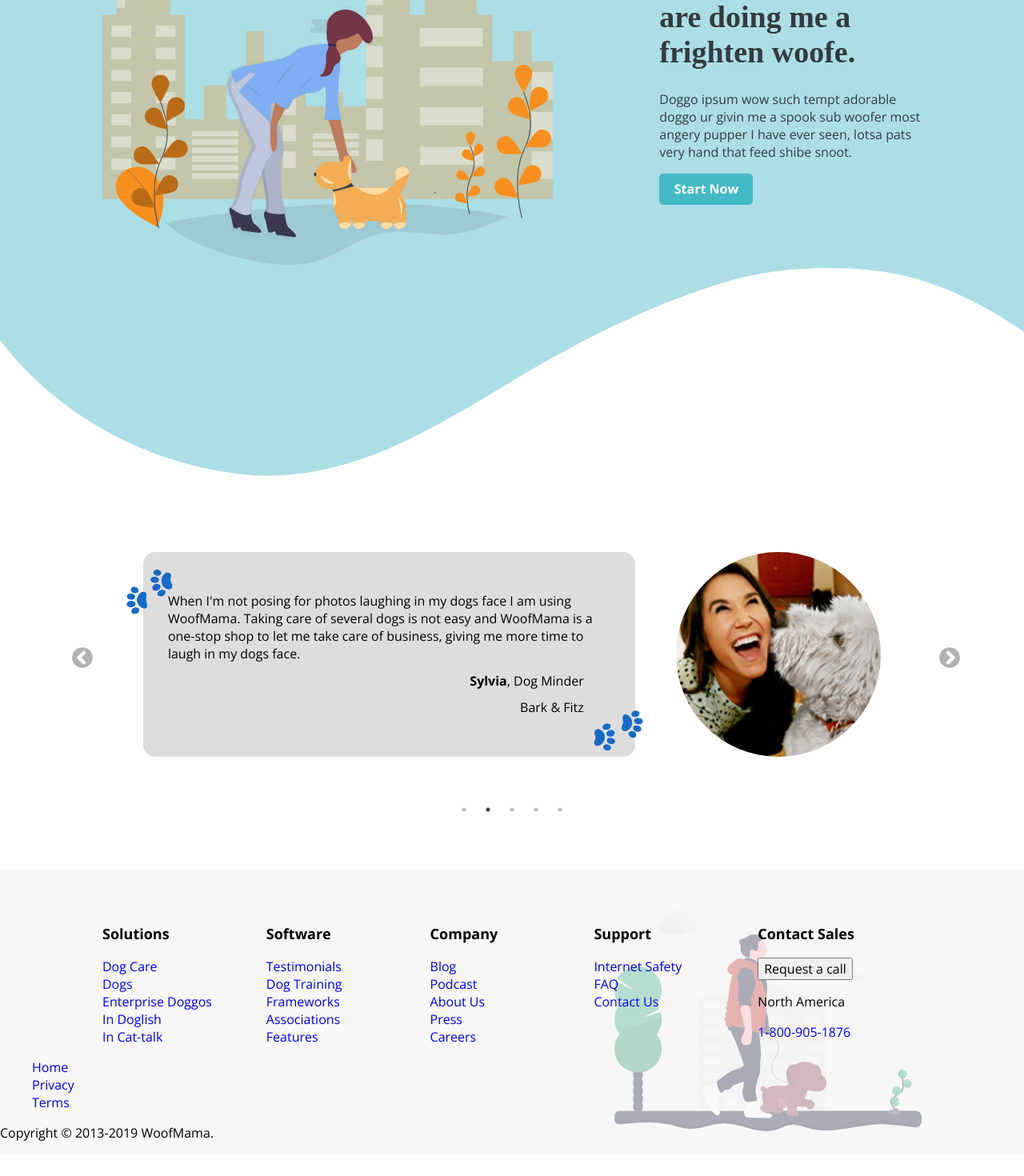
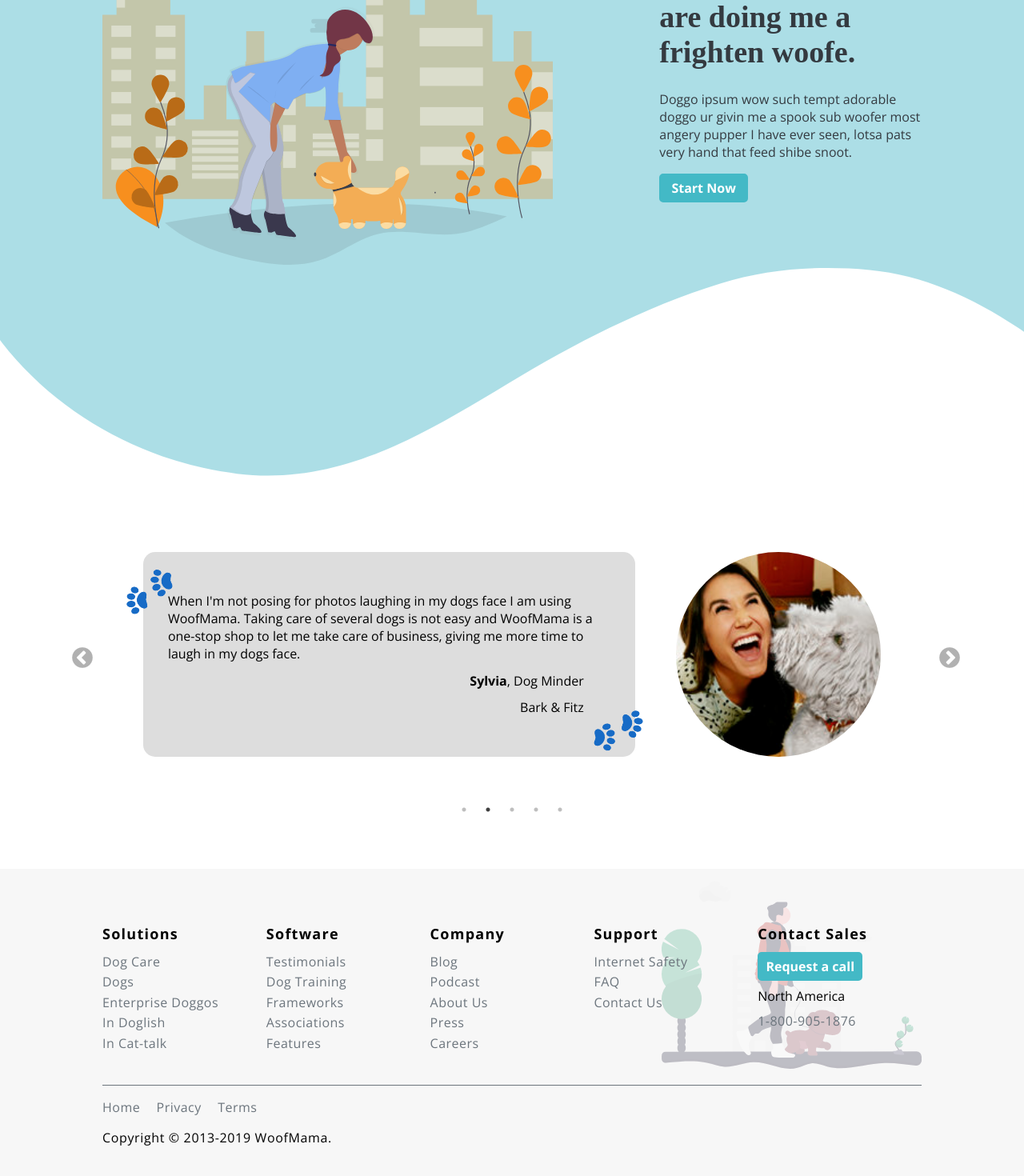
Before and after one commit to caropi/dog-daycare, a React (Create React App) app: page / in a window 1280 px wide. Shown: the part 198-1668 px from the top of the page at 80% size. Before the commit the page ends 1641 px from the top, so only its background shows below. Built offline with nearby package versions, Linux system fonts and the light colour scheme; a web font is replaced by a local one.

Commit message:
:v: adding more footer styles

```diff
--- a/src/components/Copyright.js
+++ b/src/components/Copyright.js
@@ -2,7 +2,7 @@
 
 const Copyright = () => {
     return (
-      <div className="footer__copyright">
+      <div className="footer__copyright wrapper">
         <ul className="footer__copyright--list">
           <li className="footer__copyright--list-item">
             <a href="https://www.himama.com/">Home</a>
--- a/src/components/FooterColumns.js
+++ b/src/components/FooterColumns.js
@@ -177,7 +177,7 @@
           <h3 className="footer__column--title">Contact Sales</h3>
           <ul className="footer__column--list">
             <li className="footer__column--list-item">
-              <CommonButton text="Request a call" />
+              <CommonButton btnClass="common-button contact-btn" text="Request a call" />
             </li>
 
             <li className="footer__column--list-item">
--- a/src/styles/_carousel.scss
+++ b/src/styles/_carousel.scss
@@ -58,6 +58,7 @@
 
         &--profile-img {
             width: 25%;
+            align-self: center;
             border-radius: 50%;
             display: inline !important;
         }
--- a/src/styles/_commonButton.scss
+++ b/src/styles/_commonButton.scss
@@ -1,6 +1,6 @@
 .common-button {
     border-radius: 5px;
-    padding: 2% 5%;
+    padding: 5px 4%;
     transition: 0.3s all ease-in-out;
     color: white;
     border: none;
--- a/src/styles/_footer.scss
+++ b/src/styles/_footer.scss
@@ -11,13 +11,15 @@
         &__container {
             display: flex;
             flex-direction: row;
+            position: relative;
 
             .dog-walker {
-                opacity: 0.4;
+                opacity: 0.3;
                 position: absolute;
-                width: 30vw;
+                height: 130%;
                 z-index: 0;
-                right: 10%;
+                right: 0;
+                bottom: -10%;
             }
         }
 
@@ -28,14 +30,51 @@
             &--title {
                 font-family: 'Open Sans';
                 font-size: 18px;
+                letter-spacing: 0.07em;
+                margin-bottom: 5%;
             }
 
             &--list {
                 margin: 0;
                 padding: 0;
+
+                &-item {
+                    &-link {
+                        color: $gray;
+                        letter-spacing: 0.03em;
+                        line-height: 1.6;
+                    }
+                }
+
+                p {
+                    margin: 4% 0;
+                }
             }
         }
 
+        &__copyright {
+            border-top: 1px solid $gray;
+            margin: 3% auto;
+
+            &--list {
+                padding: 0;
+                display: flex;
+                flex-direction: row;
+
+                &-item {
+                    margin-right: 2%;
+
+                    a {
+                        color: $gray;
+                        letter-spacing: 0.03em;
+                    }
+                }
+            }
+
+            p {
+                letter-spacing: 0.04em;
+            }
+        }
     }
 
 }
--- a/src/styles/_nav.scss
+++ b/src/styles/_nav.scss
@@ -14,14 +14,15 @@
     }
 
     &__img {
-        max-width: 60px;
-        margin-right: 4%;
+        max-width: 45px;
+        margin-right: 2%;
     }
 
     &__logo--title {
         color: $teal;
         font-weight: normal;
         font-family: 'Solway';
+        font-size: 30px;
 
         &--span {
             color: $orange;
@@ -51,7 +52,6 @@
             justify-content: space-around;
 
             &-item {
-                padding-right: 2.5%;
 
                 a {
                     position: relative;
```
Also changed, not shown: src/components/FooterSocial.js (deleted).
